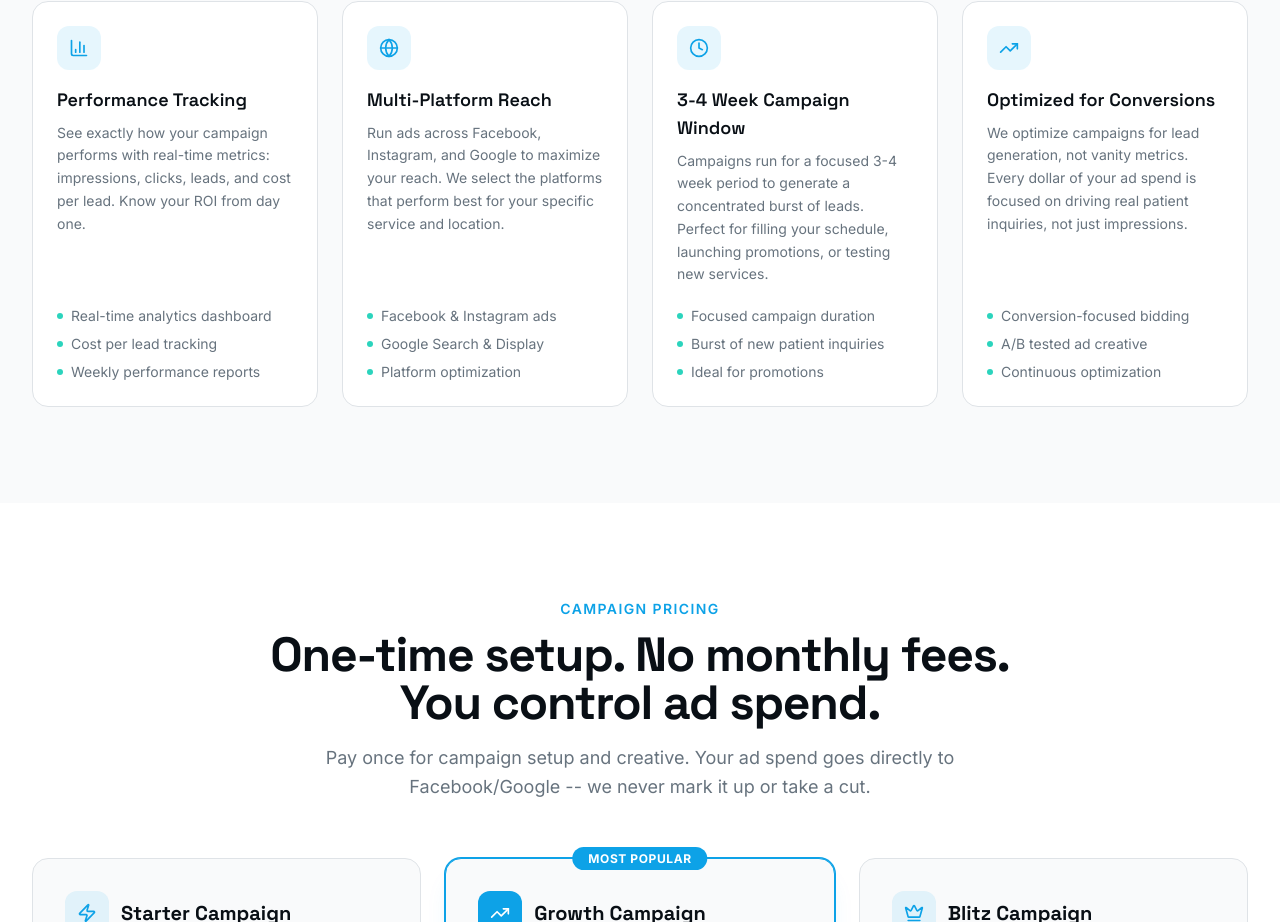
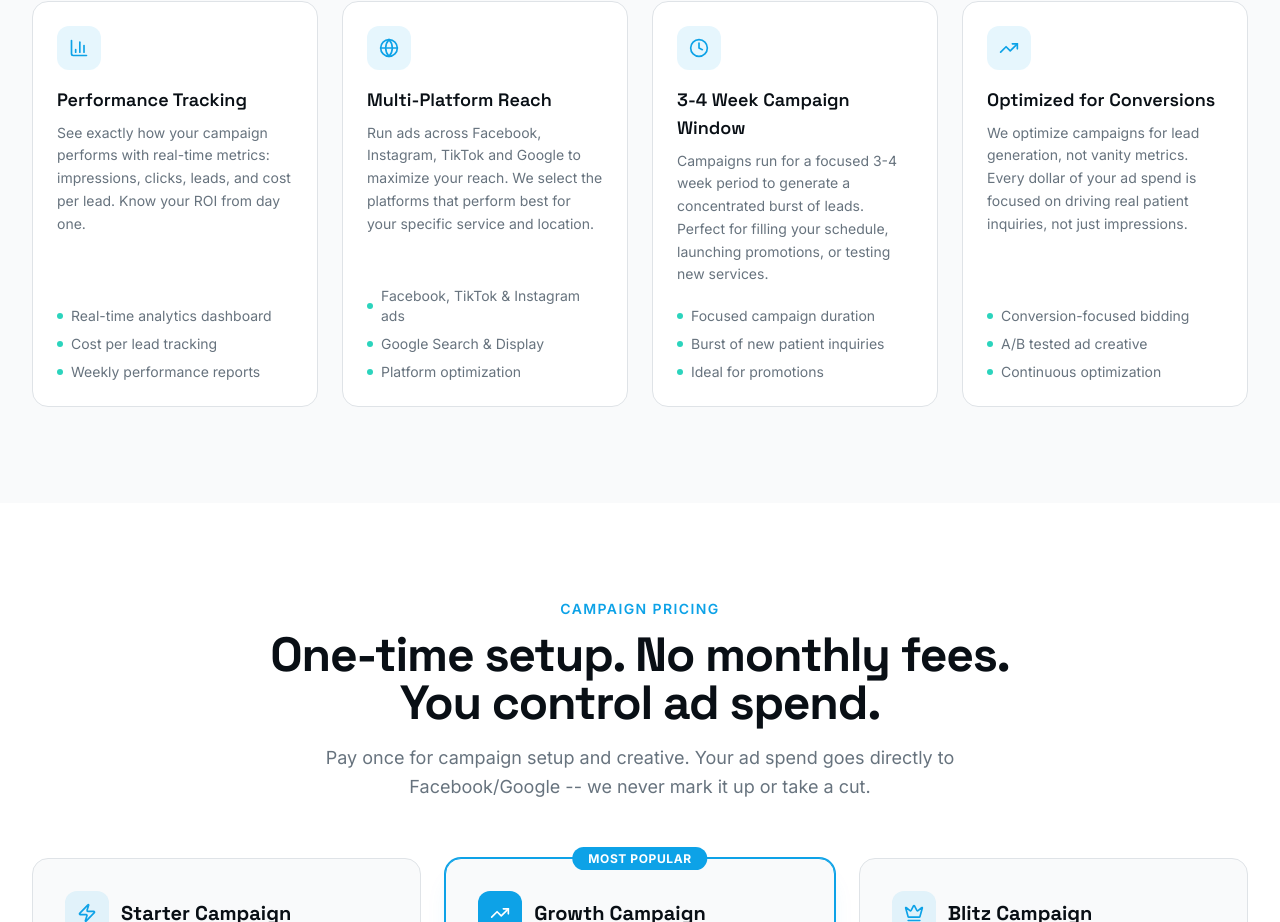
Before and after one commit to jbyer/clinicdigital, a Next.js app: page /offers/lead-gen-ads in a window 1280 px wide. Shown: the part 1599-2521 px from the top of the page. Built offline with nearby package versions, Linux system fonts and the light colour scheme.

Commit message:
feat: update ad platforms in lead gen ad features\n\nAdded TikTok to ad platforms and updated highlights

```diff
--- a/components/offers/lead-gen-ads/lga-features.tsx
+++ b/components/offers/lead-gen-ads/lga-features.tsx
@@ -69,9 +69,9 @@ const features = [
     icon: Globe,
     title: "Multi-Platform Reach",
     description:
-      "Run ads across Facebook, Instagram, and Google to maximize your reach. We select the platforms that perform best for your specific service and location.",
+      "Run ads across Facebook, Instagram, TikTok and Google to maximize your reach. We select the platforms that perform best for your specific service and location.",
     highlights: [
-      "Facebook & Instagram ads",
+      "Facebook, TikTok & Instagram ads",
       "Google Search & Display",
       "Platform optimization",
     ],
```
